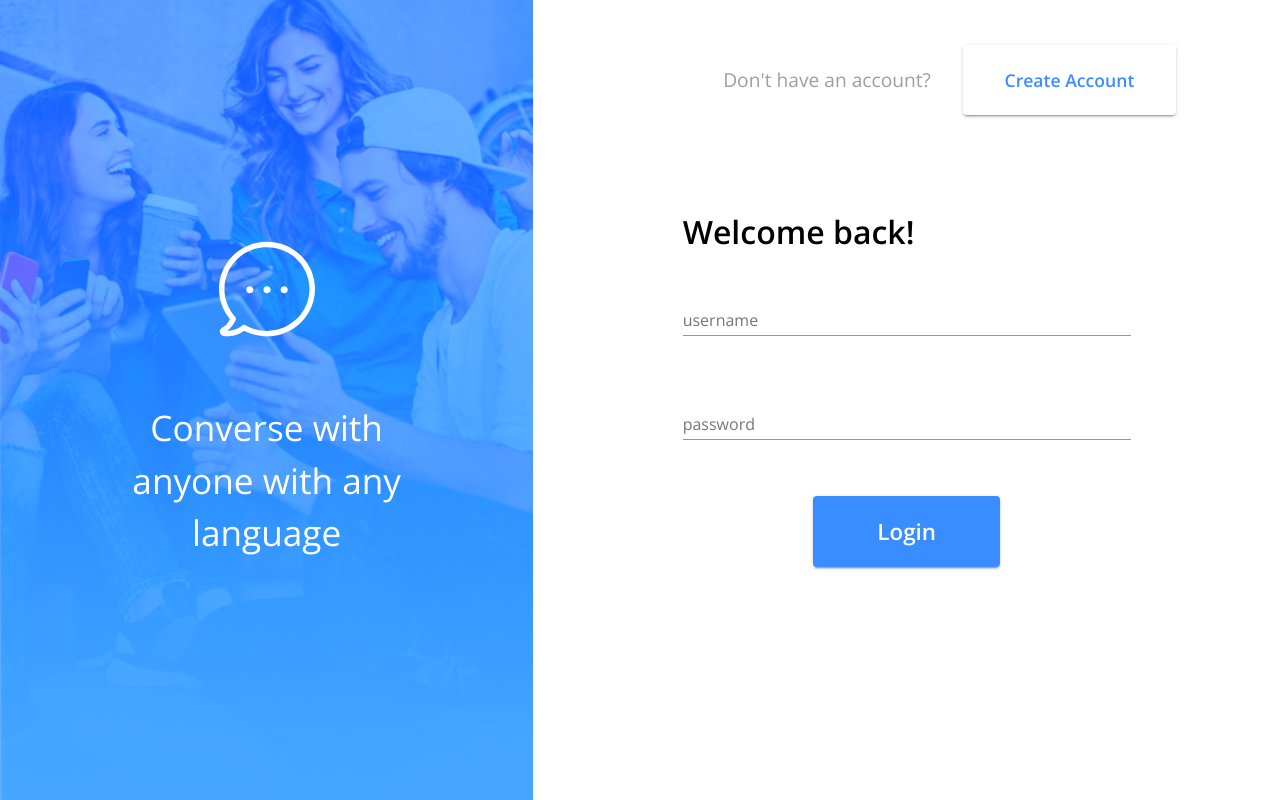
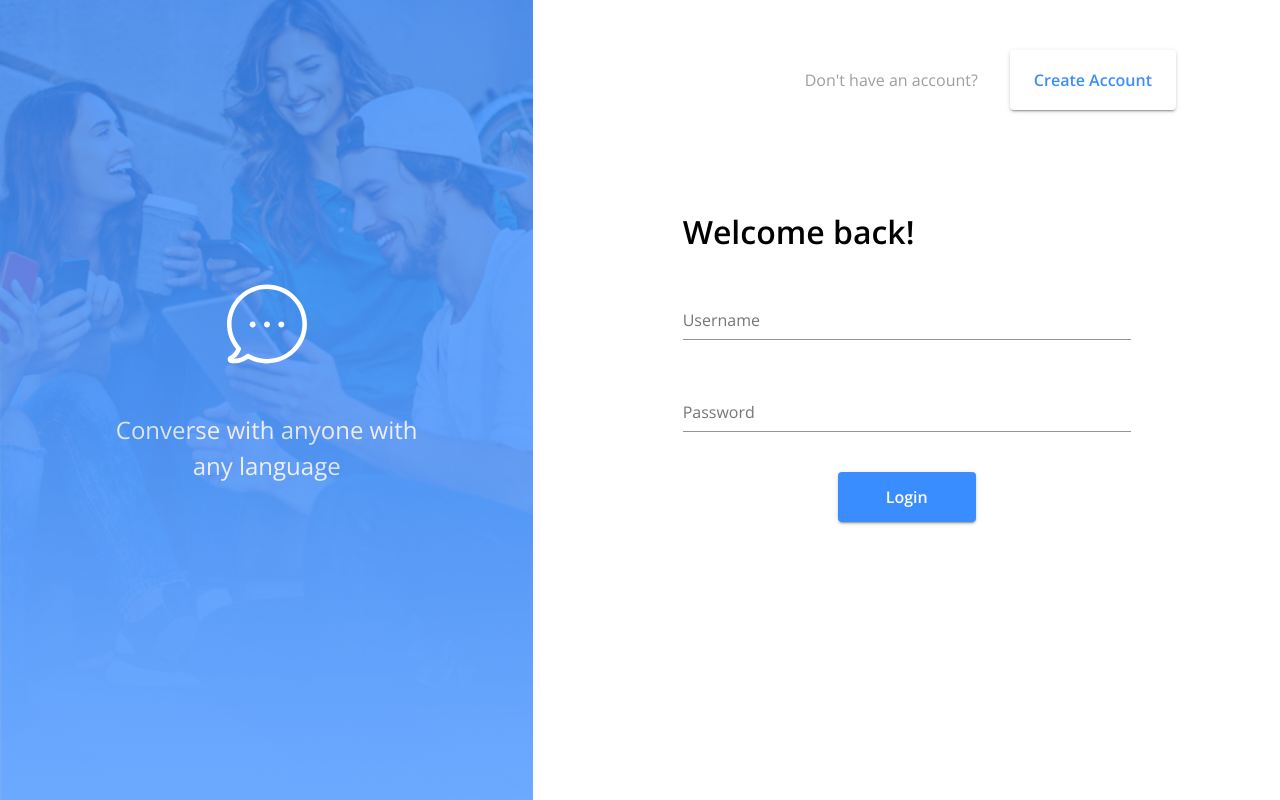
Before and after one commit to xynree/ee8e3d, a React (Create React App) app in the folder client/: page /login in a window 1280 px wide. Built offline with nearby package versions, Linux system fonts and the light colour scheme; no server answers.

Commit message:
[UPDATE] Adjusted Chat Overlay styling to properly mimick gradient in mockup

```diff
--- a/client/src/Login.js
+++ b/client/src/Login.js
@@ -37,6 +37,9 @@ const useStyles = makeStyles((theme) => ({
   buttonControl: {
     margin: 'auto',
   },
+  input: {
+    fontSize: '1.2rem',
+  }
 }));
 
 const signupLink = {
@@ -74,24 +77,44 @@ const Login = ({ user, login }) => {
         <Box className={classes.formContainer}>
         <Greeting greeting="Welcome back!"/>
         <form onSubmit={handleLogin}>
-          <Grid container spacing={4} direction='column'>
+          <Grid container spacing={2} direction='column'>
             <Grid item>
               <FormControl margin="normal" required className={classes.formControl} >
                 <TextField
                   aria-label="username"
-                  label="username"
+                  label="Username"
                   name="username"
                   type="text"
+                  InputProps={{
+                    classes: {
+                      input: classes.input
+                    }
+                  }}
+                  InputLabelProps={{
+                    classes: {
+                      input: classes.input
+                    }
+                  }}
                 />
               </FormControl>
             </Grid>
             <Grid item>
               <FormControl margin="normal" required className={classes.formControl} >
                 <TextField
-                  label="password"
+                  label="Password"
                   aria-label="password"
                   type="password"
                   name="password"
+                  InputProps={{
+                    classes: {
+                      input: classes.input
+                    }
+                  }}
+                  InputLabelProps={{
+                    classes: {
+                      input: classes.input
+                    }
+                  }}
                 />
               </FormControl>
             </Grid>
--- a/client/src/Signup.js
+++ b/client/src/Signup.js
@@ -86,7 +86,7 @@ const Signup = ({ user, register }) => {
         <Box className={classes.formContainer}>
         <Greeting greeting="Create an account."/>
           <form onSubmit={handleRegister}>
-            <Grid container spacing={4} direction='column'>
+            <Grid container spacing={2} direction='column'>
               <Grid item>
                 <FormControl className={classes.formControl}>
                   <TextField
--- a/client/src/components/LoginSignup/ChatOverlay.js
+++ b/client/src/components/LoginSignup/ChatOverlay.js
@@ -10,24 +10,31 @@ const useStyles = makeStyles((theme) => ({
     flexDirection: "column",
     alignItems: "center",
     justifyContent: "center",
+    background: `linear-gradient(${theme.palette.primary.main}, ${theme.palette.primary.light})`,
+  },
+  overlay: {
+    width: '100%',
+    height: '100%',
+    position: 'absolute',
+    opacity: 0.2,
     backgroundImage: `url('/assets/bg-img.png')`,
     backgroundSize: "cover",
     backgroundRepeat: "no-repeat",
     backgroundPosition: "top",
-    backgroundColor: theme.palette.primary.main,
-    backgroundBlendMode: "soft-light",
   },
   text: {
     color: 'white',
     margin: '2rem',
     textAlign: 'center',
-    fontSize: '2.2rem',
+    fontSize: '1.5rem',
     width: '65%',
   },
   img: {
-    width: '6rem',
-    height: '6rem',
-    margin: '2rem',
+    width: '5rem',
+    height: '5rem',
+    margin: '1rem',
+    marginTop: 0,
+    zIndex: 1,
   }
 }));
 
@@ -36,6 +43,7 @@ const ChatOverlay = () => {
   return (
     <Box className={classes.chatOverlay}>
       <img alt="chat" src="/assets/bubble.svg" className={classes.img} />
+      <Box alt="People conversing" className={classes.overlay}></Box>
       <Typography className={classes.text}>
         Converse with anyone with any language
       </Typography>
--- a/client/src/components/LoginSignup/PrimaryButton.js
+++ b/client/src/components/LoginSignup/PrimaryButton.js
@@ -4,9 +4,9 @@ import { makeStyles } from "@material-ui/core/styles";
 const useStyles = makeStyles((theme) => ({
   button: {
     margin: '1rem',
-    padding: '1rem 4rem 1rem 4rem',
+    padding: '0.7rem 3rem 0.7rem 3rem',
     fontWeight: '900',
-    fontSize: '1.4rem',
+    fontSize: '1rem',
   },
 }));
 
--- a/client/src/components/LoginSignup/SwitchButton.js
+++ b/client/src/components/LoginSignup/SwitchButton.js
@@ -4,15 +4,14 @@ import { makeStyles } from "@material-ui/core/styles";
 const useStyles = makeStyles((theme) => ({
   button: {
     margin: '1rem',
-    padding: '1.2rem 2.6rem 1.2rem 2.6rem',
+    padding: '1rem 1.5rem 1rem 1.5rem',
     fontWeight: '900',
-    fontSize: '1.1rem',
+    fontSize: '1rem',
     backgroundColor: theme.palette.info.background,
     color: theme.palette.primary.main,
     '&:hover': {
       backgroundColor: theme.palette.info.background,
       color: theme.palette.primary.dark,
-
     }
   }
 }));
--- a/client/src/components/LoginSignup/SwitchPage.js
+++ b/client/src/components/LoginSignup/SwitchPage.js
@@ -19,7 +19,6 @@ const useStyles = makeStyles((theme) => ({
     alignItems: 'center'
   },
   prompt: {
-    fontSize: '1.2rem',
     color: theme.palette.info.main,
   },
   noLinkStyle: {
```
